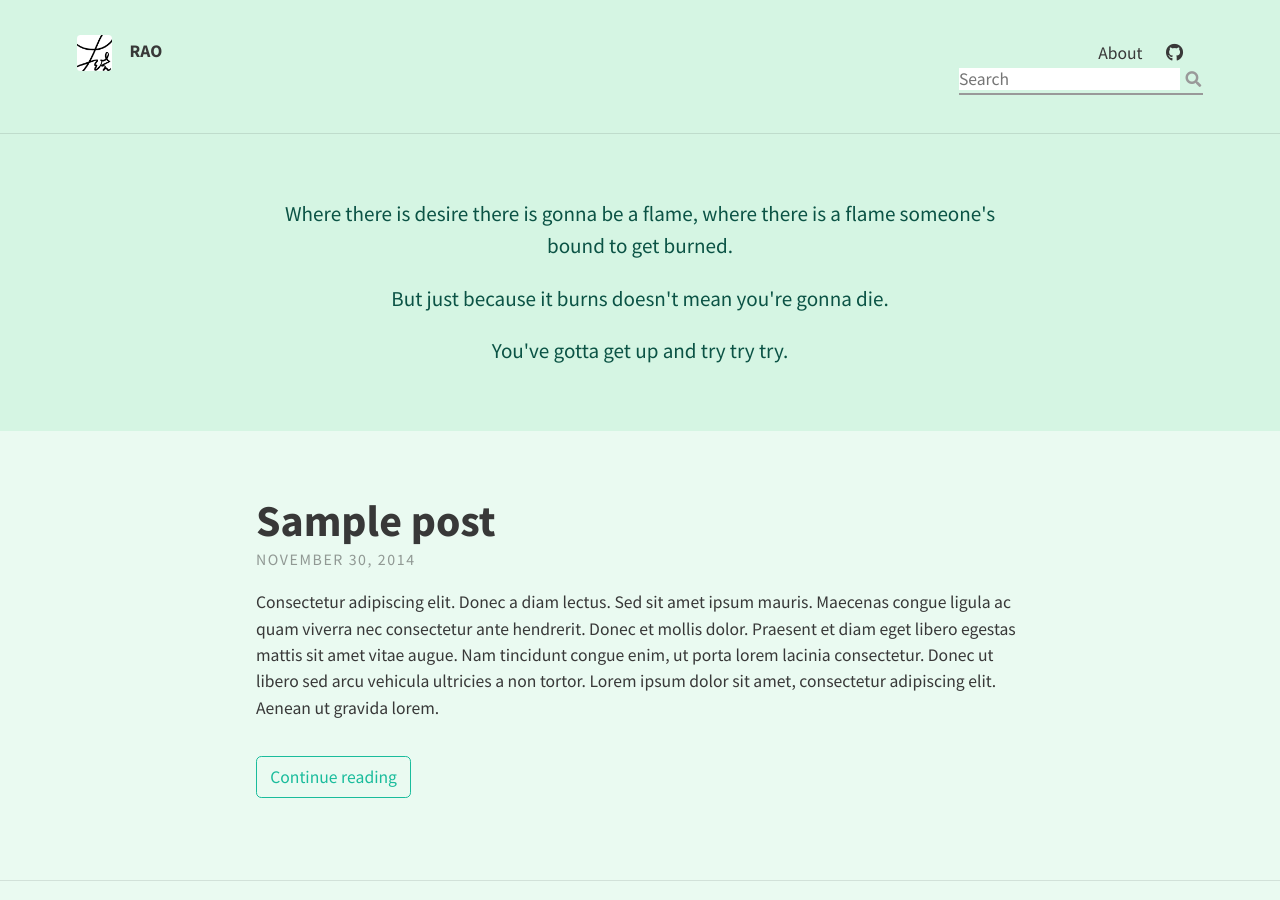
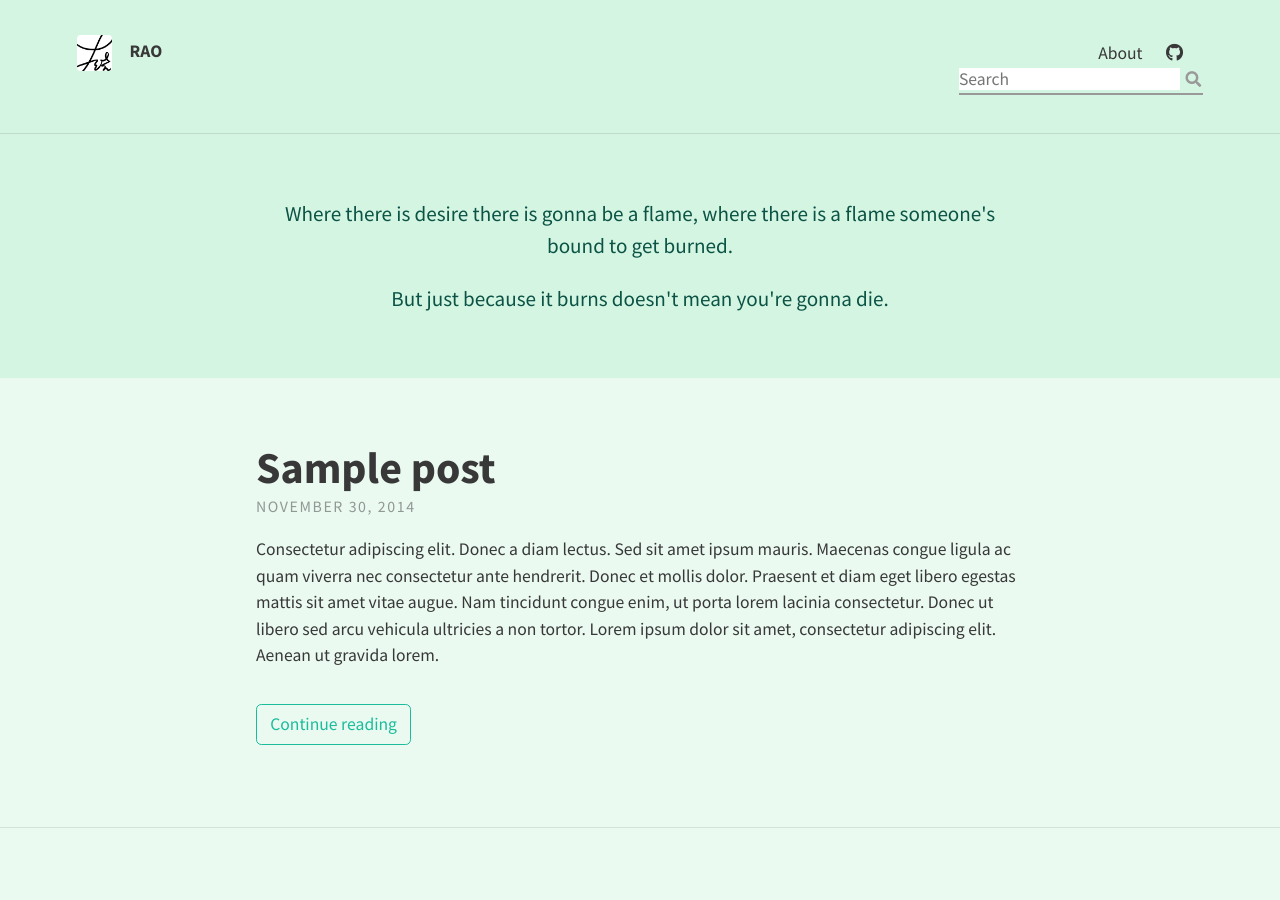
Before and after one commit to rynLu76/rynLu76.github.io, a Jekyll site: the page built from index.html, in a window 1280 px wide and 900 px high. Built offline with Jekyll 4.4.1, drawn with Linux system fonts in a browser that asks for light colours; nearby versions of some CDN libraries; the list of posts is cut into pages by our own code.

Commit message:
Update _config.yml

```diff
--- a/_config.yml
+++ b/_config.yml
@@ -15,7 +15,6 @@ theme_settings:
   header_text: >
      <p>Where there is desire there is gonna be a flame, where there is a flame someone's bound to get burned. </p>
      <p>But just because it burns doesn't mean you're gonna die.</p>
-     <p>You've gotta get up and try try try.</p>
 
   header_text_feature_image:
   footer_text: >
```
